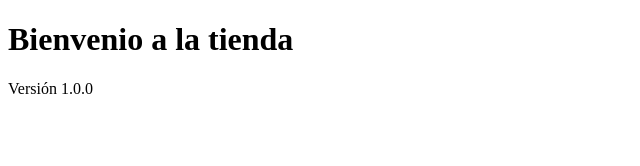
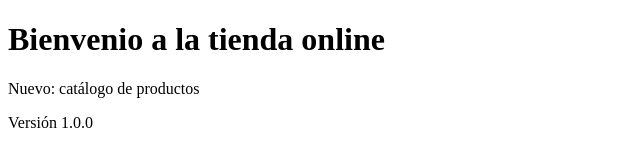
Before and after one commit to juarezruzvictor-debug/practica-3-desalineamiento, a plain HTML site: page index.html in a window 1280 px wide. Shown: the whole page, without its empty margins (0-640 px from the left). Drawn offline with Linux system fonts and the light colour scheme.

Commit message:
Feature: titulo online y catalogo

```diff
--- a/index.html
+++ b/index.html
@@ -2,7 +2,8 @@
 <html lang="es">
 <head><meta charset="UTF-8"><title>Tienda DAW</title></head>
 <body>
-<h1>Bienvenio a la tienda</h1>
+<h1>Bienvenio a la tienda online</h1>
+<p>Nuevo: catálogo de productos</p>
 <p>Versión 1.0.0</p>
 </body>
 </html>
```
